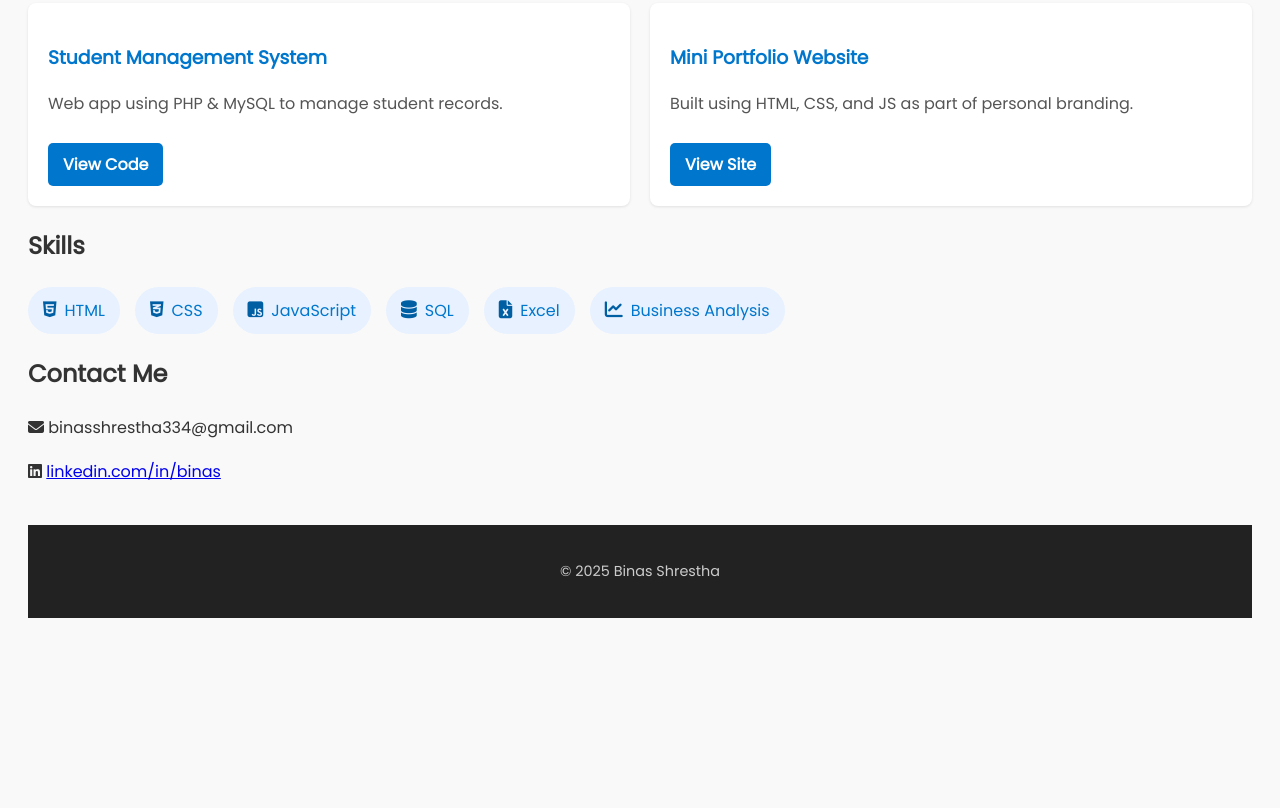
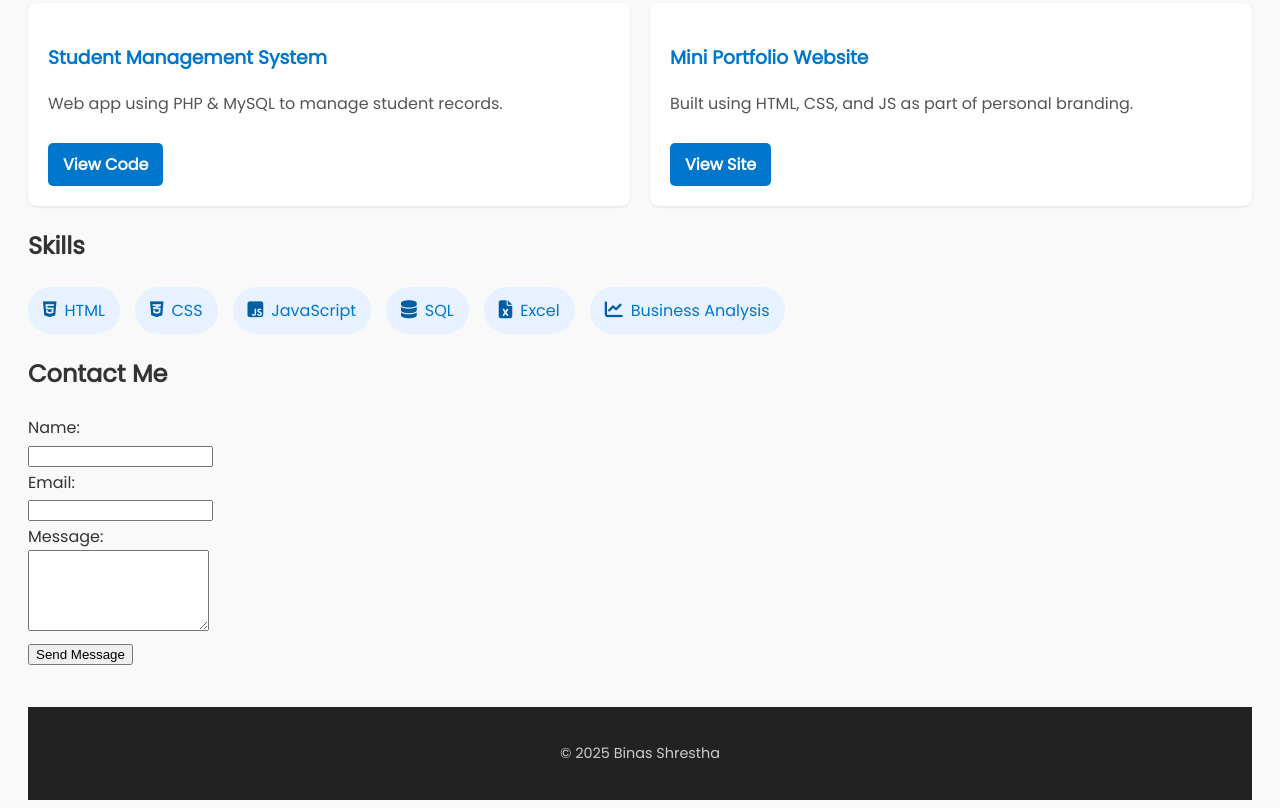
Before and after one commit to binasstha08/binas-protfolio, a plain HTML site: page index.html in a window 1280 px wide. Shown: the part 681-1489 px from the top of the page. Before the commit the page ends 1307 px from the top, so only its background shows below. Drawn offline with Linux system fonts and the light colour scheme.

Commit message:
Update index.html

```diff
--- a/index.html
+++ b/index.html
@@ -65,11 +65,21 @@
     </section>
 
     <section id="contact">
-      <h2>Contact Me</h2>
-      <p><i class="fas fa-envelope"></i> binasshrestha334@gmail.com</p>
-      <p><i class="fab fa-linkedin"></i> <a href="#" target="_blank">linkedin.com/in/binas</a></p>
-    </section>
-  </main>
+  <h2>Contact Me</h2>
+  <form id="contact-form" action="https://formsubmit.co/binasshrestha334@gmail.com" method="POST">
+    <label for="name">Name:</label><br />
+    <input type="text" id="name" name="name" required /><br />
+
+    <label for="email">Email:</label><br />
+    <input type="email" id="email" name="email" required /><br />
+
+    <label for="message">Message:</label><br />
+    <textarea id="message" name="message" rows="5" required></textarea><br />
+
+    <button type="submit">Send Message</button>
+  </form>
+</section>
+
 
   <footer>
     <p>© 2025 Binas Shrestha</p>
```
